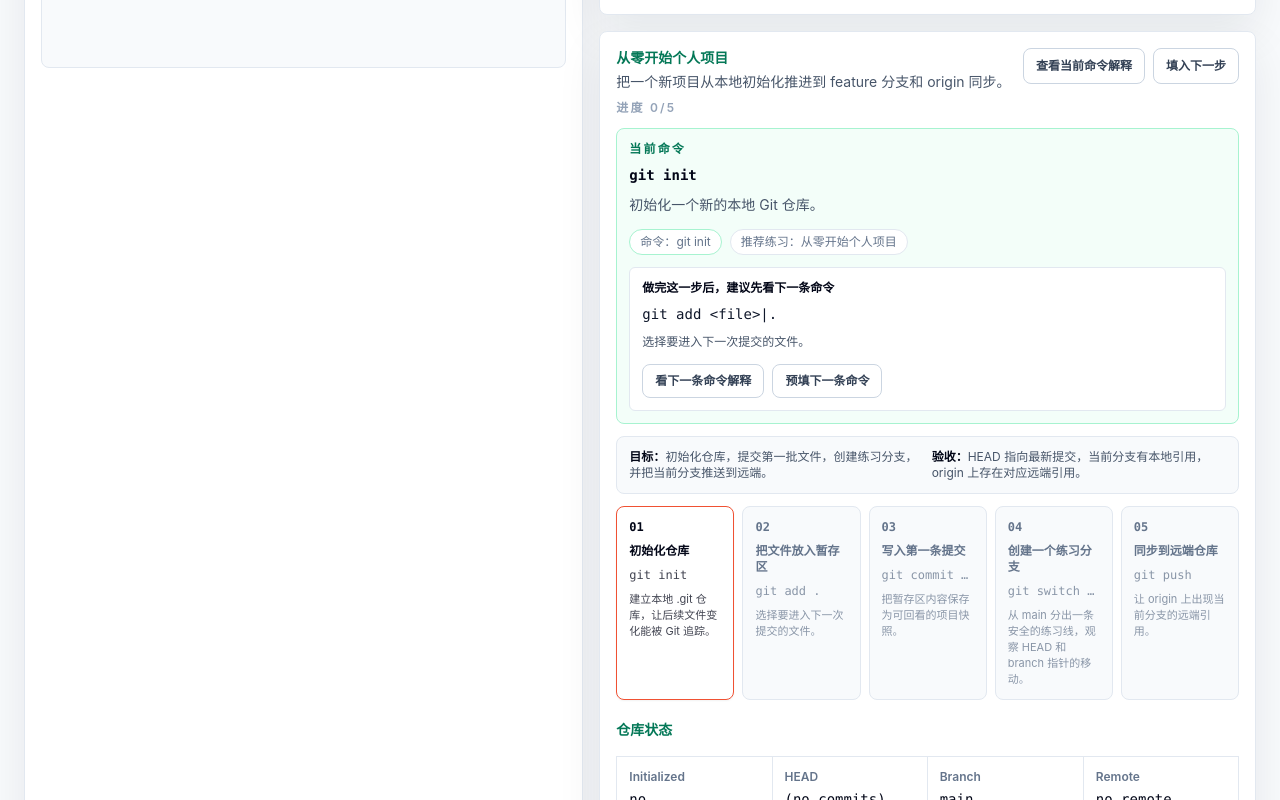
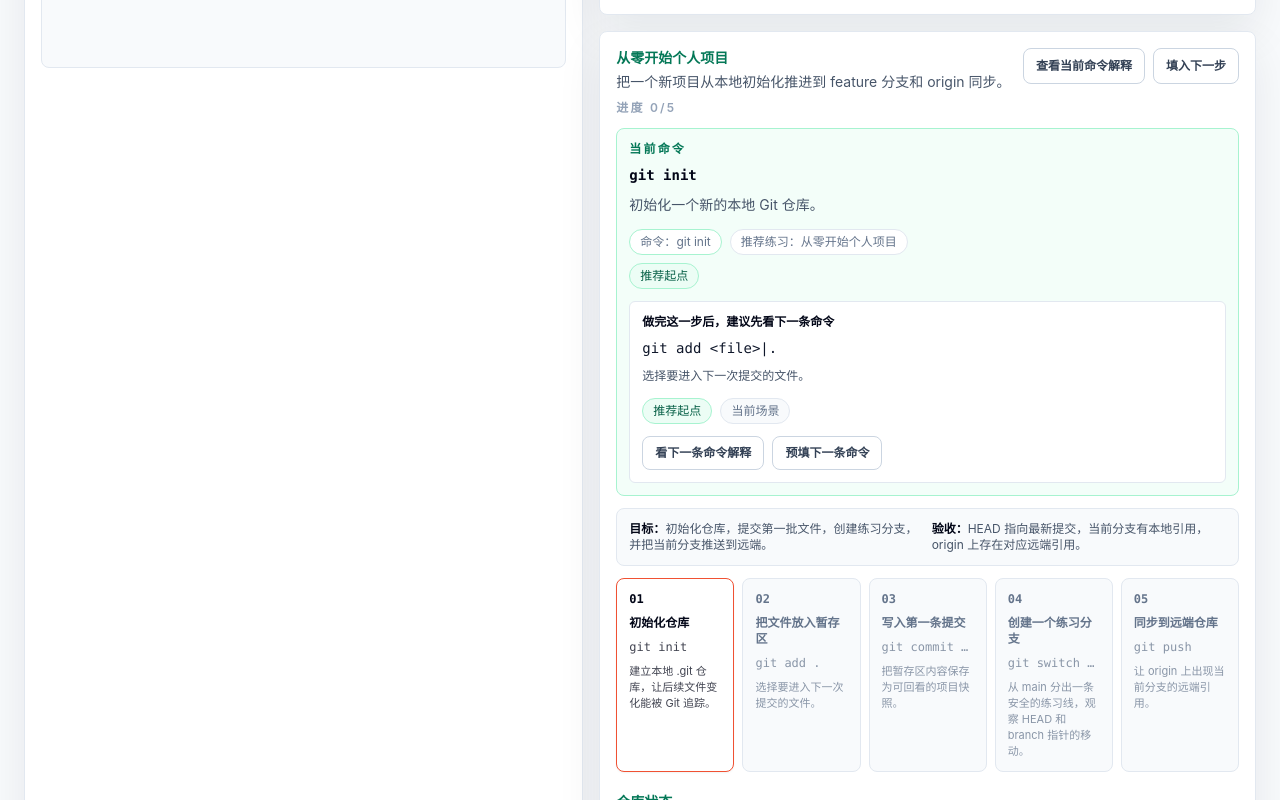
Before and after one commit to Antonio-bamao/OpenGit, a Next.js app: page /playground in a window 1280 px wide. Shown: the part 740-1540 px from the top of the page. Built offline with nearby package versions, Linux system fonts and the light colour scheme.

Commit message:
feat: implement learning path UI components and git-docs integration for guided scenarios

```diff
--- a/src/components/docs/DocsScenarioQuickstart.tsx
+++ b/src/components/docs/DocsScenarioQuickstart.tsx
@@ -12,22 +12,38 @@ export function DocsScenarioQuickstart() {
         <p className="mt-3 leading-7 text-slate-600">
           如果你不是先找命令，而是想从真实任务直接进入，这里给你四条最常用的练习路径。
         </p>
+        <p className="mt-2 text-sm font-semibold text-slate-500">第一次来，建议先从“推荐起点”开始。</p>
       </div>
 
       <div className="mt-5 grid gap-4 xl:grid-cols-2">
         {scenarios.map((scenario) => (
           <article
             key={scenario.id}
-            className="rounded-lg border border-slate-200 bg-white p-5 shadow-sm transition duration-200 hover:-translate-y-1 hover:border-emerald-300 hover:shadow-[0_18px_40px_rgba(15,23,42,0.10)]"
+            className={`rounded-lg border bg-white p-5 shadow-sm transition duration-200 hover:-translate-y-1 hover:shadow-[0_18px_40px_rgba(15,23,42,0.10)] ${
+              scenario.emphasis === "primary"
+                ? "border-emerald-300 ring-1 ring-emerald-200 hover:border-emerald-400"
+                : "border-slate-200 hover:border-emerald-300"
+            }`}
           >
             <div className="flex flex-wrap items-start justify-between gap-3">
               <div className="min-w-0">
                 <p className="text-sm font-semibold text-emerald-700">{scenario.title}</p>
                 <h3 className="mt-2 text-xl font-semibold text-slate-950">{scenario.summary}</h3>
               </div>
-              <span className="rounded-full border border-slate-200 bg-slate-50 px-2.5 py-1 text-xs font-semibold text-slate-500">
-                {scenario.id}
-              </span>
+              <div className="flex flex-wrap items-center gap-2">
+                <span
+                  className={`rounded-full px-2.5 py-1 text-xs font-semibold ${
+                    scenario.emphasis === "primary"
+                      ? "border border-emerald-200 bg-emerald-50 text-emerald-800"
+                      : "border border-slate-200 bg-slate-50 text-slate-500"
+                  }`}
+                >
+                  {scenario.badge}
+                </span>
+                <span className="rounded-full border border-slate-200 bg-slate-50 px-2.5 py-1 text-xs font-semibold text-slate-500">
+                  {scenario.id}
+                </span>
+              </div>
             </div>
 
             <p className="mt-4 text-sm leading-6 text-slate-600">{scenario.objective}</p>
--- a/src/components/playground/panels/LearningPathPanel.tsx
+++ b/src/components/playground/panels/LearningPathPanel.tsx
@@ -26,6 +26,16 @@ export function LearningPathPanel({
     activeTaskDoc?.practiceScenario && activeTaskDoc.practiceScenario.id !== scenario.id
       ? activeTaskDoc.practiceScenario
       : undefined;
+  const activePracticeBadgeClass =
+    activeTaskDoc?.practiceScenario?.emphasis === "primary"
+      ? "border border-emerald-200 bg-emerald-50 text-emerald-800"
+      : "border border-slate-200 bg-slate-50 text-slate-500";
+  const nextPracticeScenario = nextTaskDoc?.practiceScenario;
+  const nextPracticeIsCurrentScenario = nextPracticeScenario?.id === scenario.id;
+  const nextPracticeBadgeClass =
+    nextPracticeScenario?.emphasis === "primary"
+      ? "border border-emerald-200 bg-emerald-50 text-emerald-800"
+      : "border border-slate-200 bg-slate-50 text-slate-500";
 
   return (
     <div className="mb-5">
@@ -80,11 +90,28 @@ export function LearningPathPanel({
               推荐练习：{activeTaskDoc.practiceScenario?.title ?? "当前 Playground"}
             </span>
           </div>
+          {activeTaskDoc.practiceScenario?.badge ? (
+            <div className="mt-2 flex flex-wrap items-center gap-2 text-xs text-slate-500">
+              <span className={`rounded-full px-2.5 py-1 ${activePracticeBadgeClass}`}>
+                {activeTaskDoc.practiceScenario.badge}
+              </span>
+            </div>
+          ) : null}
           {nextTask && nextTaskDoc ? (
             <div className="mt-3 rounded-md border border-slate-200 bg-white px-3 py-3 text-xs text-slate-600">
               <p className="font-semibold text-slate-950">做完这一步后，建议先看下一条命令</p>
               <p className="mt-2 font-mono text-sm text-slate-900">{nextTaskDoc.syntax}</p>
               <p className="mt-2 leading-5">{nextTask.goal}</p>
+              {nextPracticeScenario ? (
+                <div className="mt-3 flex flex-wrap items-center gap-2 text-xs text-slate-500">
+                  <span className={`rounded-full px-2.5 py-1 ${nextPracticeBadgeClass}`}>
+                    {nextPracticeScenario.badge ?? "延伸练习"}
+                  </span>
+                  <span className="rounded-full border border-slate-200 bg-slate-50 px-2.5 py-1">
+                    {nextPracticeIsCurrentScenario ? "当前场景" : nextPracticeScenario.title}
+                  </span>
+                </div>
+              ) : null}
               <div className="mt-3 flex flex-wrap items-center gap-2">
                 <Link
                   href={nextTaskDoc.detailHref}
@@ -92,6 +119,14 @@ export function LearningPathPanel({
                 >
                   看下一条命令解释
                 </Link>
+                {!nextPracticeIsCurrentScenario && nextPracticeScenario ? (
+                  <Link
+                    href={nextPracticeScenario.href}
+                    className="inline-flex min-h-8 items-center justify-center rounded-lg border border-emerald-300 bg-emerald-50 px-3 py-2 text-xs font-semibold text-emerald-800 transition duration-200 hover:-translate-y-0.5 hover:border-emerald-400 focus:outline-none focus:ring-2 focus:ring-emerald-600 focus:ring-offset-2"
+                  >
+                    去相关场景
+                  </Link>
+                ) : null}
                 <button
                   type="button"
                   onClick={() => onFillCommand(nextTask.command)}
--- a/src/lib/git-docs.ts
+++ b/src/lib/git-docs.ts
@@ -4,11 +4,14 @@ import { getLearningScenario } from "./git-sim/learning-guide";
 import { getScenarioPreset } from "./git-sim/scenario-presets";
 
 export type CommandDocCategory = "basics" | "branching" | "remote" | "advanced" | "worktree";
+export type FeaturedDocScenarioEmphasis = "primary" | "secondary";
 
 export interface PracticeScenarioLink {
   id: string;
   title: string;
   href: string;
+  badge?: string;
+  emphasis?: FeaturedDocScenarioEmphasis;
 }
 
 export interface PracticeGuidance {
@@ -55,10 +58,19 @@ export interface FeaturedDocScenario {
   title: string;
   summary: string;
   objective: string;
+  badge: string;
+  emphasis: FeaturedDocScenarioEmphasis;
   primaryCommand: string;
   playgroundHref: string;
   primaryDoc?: CommandDoc;
 }
+
+const featuredScenarioMeta = [
+  { id: "solo-project", badge: "推荐起点", emphasis: "primary" as const },
+  { id: "team-collab", badge: "协作进阶", emphasis: "secondary" as const },
+  { id: "conflict-resolution", badge: "问题处理", emphasis: "secondary" as const },
+  { id: "version-rollback", badge: "历史修复", emphasis: "secondary" as const }
+];
 
 const categoryMeta: Array<Omit<CommandDocGroup, "items">> = [
   {
@@ -106,10 +118,18 @@ function getPracticeScenarioLink(scenarioId?: string): PracticeScenarioLink | un
     return undefined;
   }
 
+  const featuredMeta = featuredScenarioMeta.find((entry) => entry.id === scenario.id);
+
   return {
     id: scenario.id,
     title: scenario.title,
-    href: scenario.playgroundHref
+    href: scenario.playgroundHref,
+    ...(featuredMeta
+      ? {
+          badge: featuredMeta.badge,
+          emphasis: featuredMeta.emphasis
+        }
+      : {})
   };
 }
 
@@ -312,16 +332,33 @@ export function getPracticeGuidanceForCommandDoc(docId: string): PracticeGuidanc
 }
 
 export function getFeaturedDocScenarios(): FeaturedDocScenario[] {
-  const featuredScenarioIds = ["solo-project", "team-collab", "conflict-resolution", "version-rollback"];
+  const featuredScenarioMeta = [
+    { id: "solo-project", badge: "推荐起点", emphasis: "primary" as const },
+    { id: "team-collab", badge: "协作进阶", emphasis: "secondary" as const },
+    { id: "conflict-resolution", badge: "问题处理", emphasis: "secondary" as const },
+    { id: "version-rollback", badge: "历史修复", emphasis: "secondary" as const }
+  ];
 
-  return featuredScenarioIds
-    .map((scenarioId) => scenarioCatalog.find((entry) => entry.id === scenarioId))
-    .filter((scenario): scenario is NonNullable<typeof scenario> => Boolean(scenario))
-    .map((scenario) => ({
+  return featuredScenarioMeta
+    .map((entry) => {
+      const scenario = scenarioCatalog.find((item) => item.id === entry.id);
+      return scenario ? { scenario, meta: entry } : undefined;
+    })
+    .filter(
+      (
+        entry
+      ): entry is {
+        scenario: (typeof scenarioCatalog)[number];
+        meta: (typeof featuredScenarioMeta)[number];
+      } => Boolean(entry)
+    )
+    .map(({ scenario, meta }) => ({
       id: scenario.id,
       title: scenario.title,
       summary: scenario.summary,
       objective: scenario.objective,
+      badge: meta.badge,
+      emphasis: meta.emphasis,
       primaryCommand: scenario.primaryCommand,
       playgroundHref: scenario.playgroundHref,
       primaryDoc: getCommandDocForInput(scenario.primaryCommand)
```
Also changed, not shown: .context/current-status.md, .context/task-breakdown.md, .context/work-log.md, 2 other files (tests, documents, lock files or other folders).
